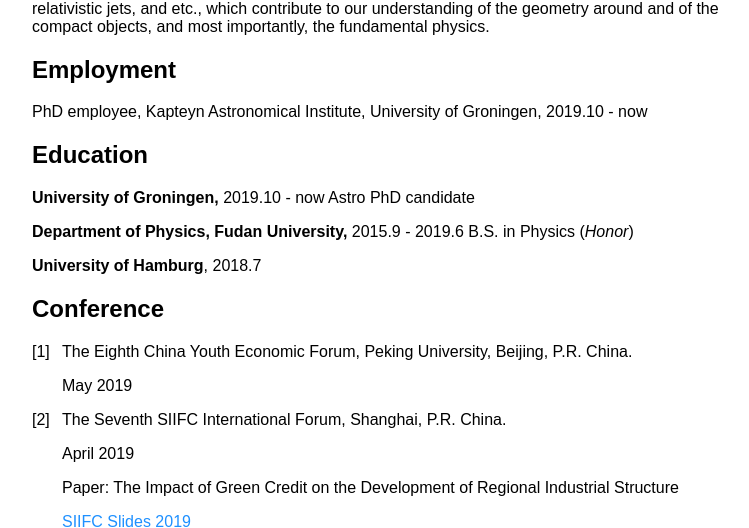
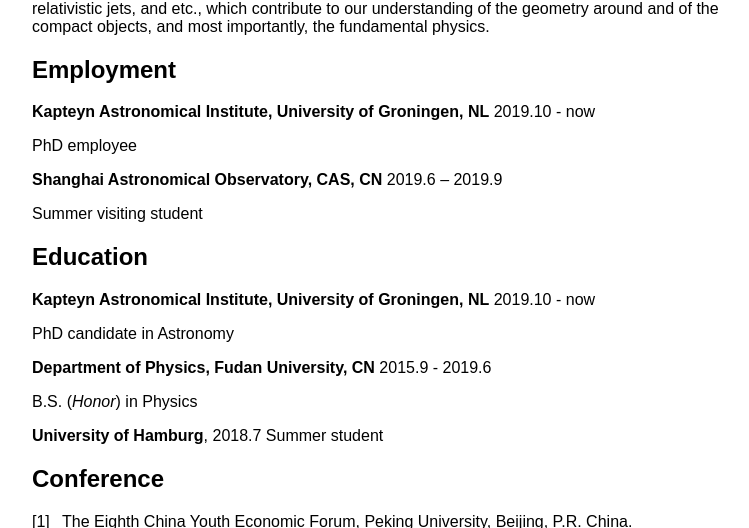
Before and after one commit to lzzyx96txdy/lzzyx96txdy.github.io, a Jekyll site: the page built from index.md, in a window 1280 px wide and 900 px high, cut to the strip 372-900 px from the top of the window. Shown: the whole strip, without its empty margins (258-1007 px from the left). Built offline with Jekyll 4.4.1, drawn with Linux system fonts in a browser that asks for light colours; our own code applies the rules of GitHub Pages for plain Markdown files.

Commit message:
employment and edu

```diff
--- a/index.md
+++ b/index.md
@@ -18,17 +18,26 @@ My researches mainly focus on observational high energy X-ray astrophysics. I am
 
 ## Employment
 
-PhD employee, Kapteyn Astronomical Institute, University of Groningen, 2019.10 - now
+<b>Kapteyn Astronomical Institute, University of Groningen, NL</b> 2019.10 - now
+
+PhD employee
+
+<b>Shanghai Astronomical Observatory, CAS, CN</b> 2019.6 -- 2019.9
+
+Summer visiting student
 
 ## Education
 
-<b>University of Groningen,</b> 2019.10 - now
-Astro PhD candidate
+<b>Kapteyn Astronomical Institute, University of Groningen, NL</b> 2019.10 - now
 
-<b>Department of Physics, Fudan University,</b> 2015.9 - 2019.6
-B.S. in Physics (<i>Honor</i>)
+PhD candidate in Astronomy
+
+<b>Department of Physics, Fudan University, CN</b> 2015.9 - 2019.6
+
+B.S. (<i>Honor</i>) in Physics
 
 <b>University of Hamburg</b>, 2018.7
+Summer student
 
 ## Conference
 
```
